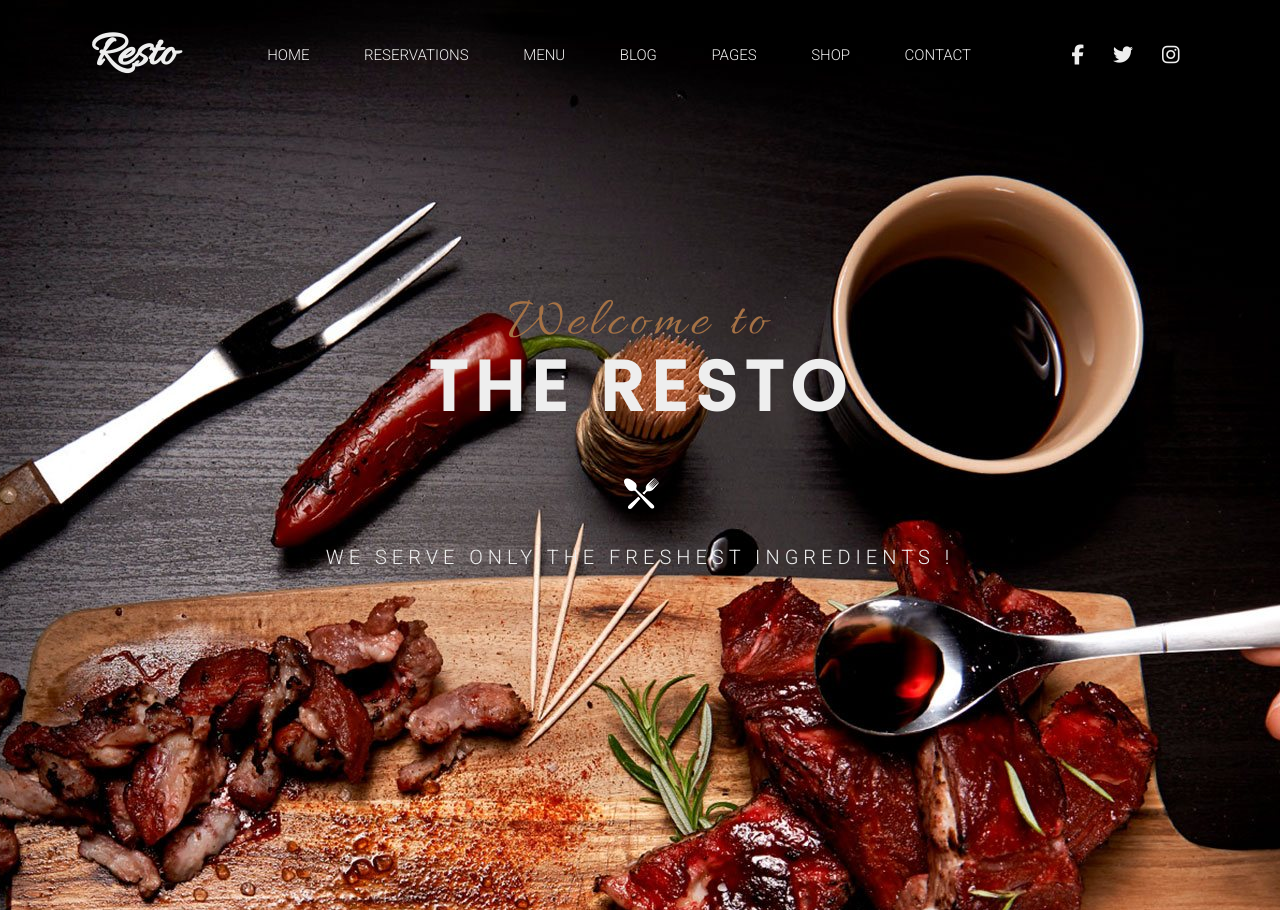
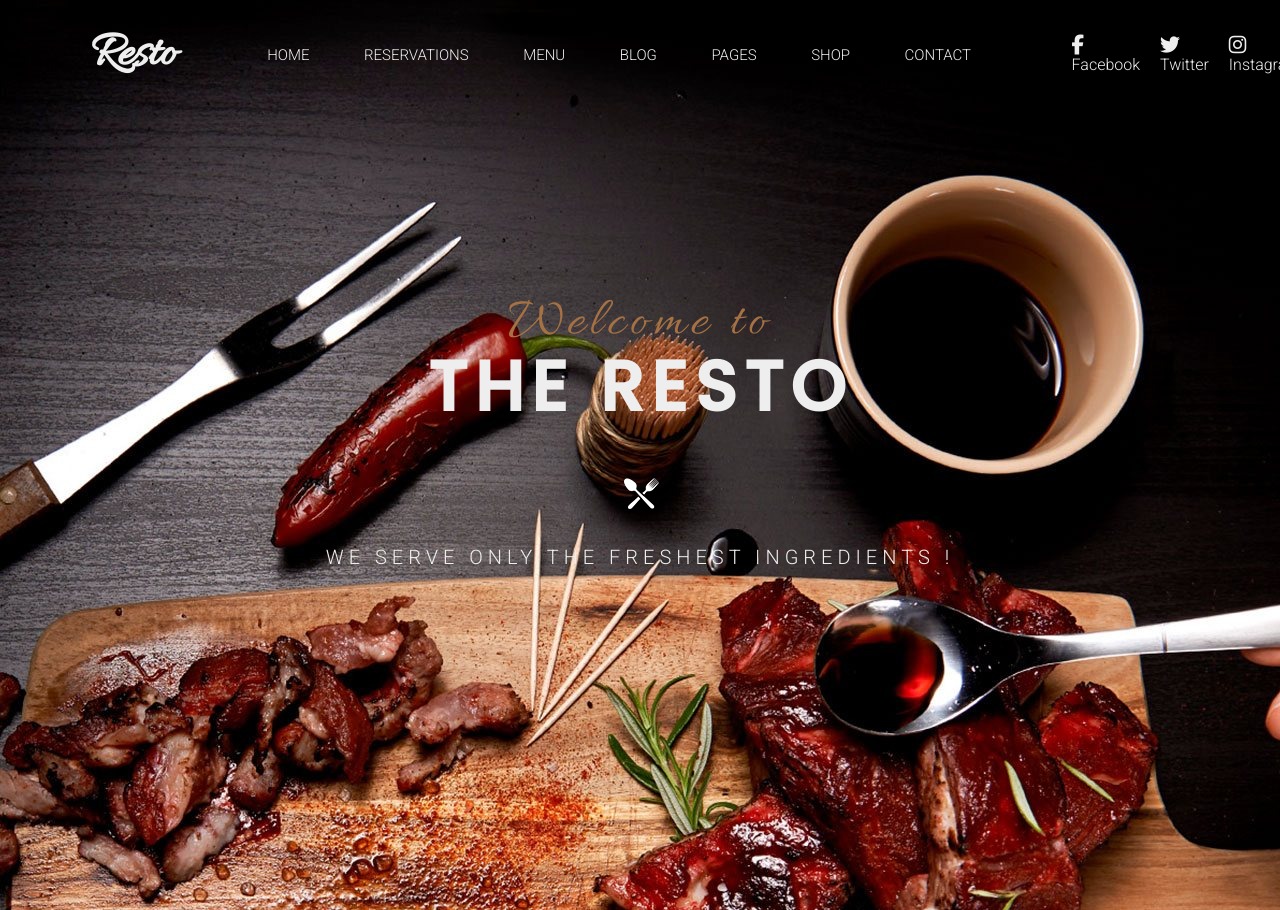
Before and after one commit to AnthonyMAURICE/TP-SASS-2, a website: page index.html in a window 1280 px wide. Shown: the top 910 px of the page. Drawn offline with Linux system fonts and the light colour scheme.

Commit message:
Feat: multiple additions for SEO
Added multiple lines for SEO and accessibility of the website

```diff
--- a/index.html
+++ b/index.html
@@ -27,9 +27,9 @@
                     <a class="nav-elements" href="#">CONTACT</a>
                 </nav>
                 <div class="social-links">
-                    <a href="#"><i class="fa-brands fa-facebook-f fa-lg"></i></a>
-                    <a href="#"><i class="fa-brands fa-twitter fa-lg"></i></a>
-                    <a href="#"><i class="fa-brands fa-instagram fa-lg"></i></a>
+                    <a href="#" class="nav-elements"><i class="fa-brands fa-facebook-f fa-lg"></i><p>Facebook</p></a>
+                    <a href="#" class="nav-elements"><i class="fa-brands fa-twitter fa-lg"></i><p>Twitter</p></a>
+                    <a href="#" class="nav-elements"><i class="fa-brands fa-instagram fa-lg"></i><p>Instagram</p></a>
                 </div>
             </div>
             <div class="presentation">
@@ -339,10 +339,10 @@
                     </div>
                     <div class="followers">
                         <h3>FOLLOW US:</h3>
-                        <a href="#"><i class="fa-brands fa-facebook-f"></i></a>
-                        <a href="#"><i class="fa-brands fa-twitter"></i></a>
-                        <a href="#"><i class="fa-brands fa-instagram"></i></a>
-                        <a href="#"><i class="fa-brands fa-pinterest"></i></a>
+                        <a href="#" class="nav-elements"><i class="fa-brands fa-facebook-f"></i><p>Facebook</p></a>
+                        <a href="#" class="nav-elements"><i class="fa-brands fa-twitter"></i><p>Twitter</p></a>
+                        <a href="#" class="nav-elements"><i class="fa-brands fa-instagram"></i><p>Instagram</p></a>
+                        <a href="#" class="nav-elements"><i class="fa-brands fa-pinterest"></i><p>Pinterest</p></a>
                     </div>
                 </div>
             </div>
--- a/sass/components/_images.scss
+++ b/sass/components/_images.scss
@@ -23,7 +23,6 @@
     .event-image{
         img{
             position: relative;
-            width: 100%;
             height: 250px;
             bottom: 7%;
         }
@@ -33,8 +32,8 @@
 .second-column{
     .event-image{
         img{
-            width: 100%;
-            height: 530px;
+            max-width: 450px;
+            height: 517px;
             margin: 30px 0 30px 10px;
         }
     }
```
Also changed, not shown: public/css/style.css, 1 other file.
